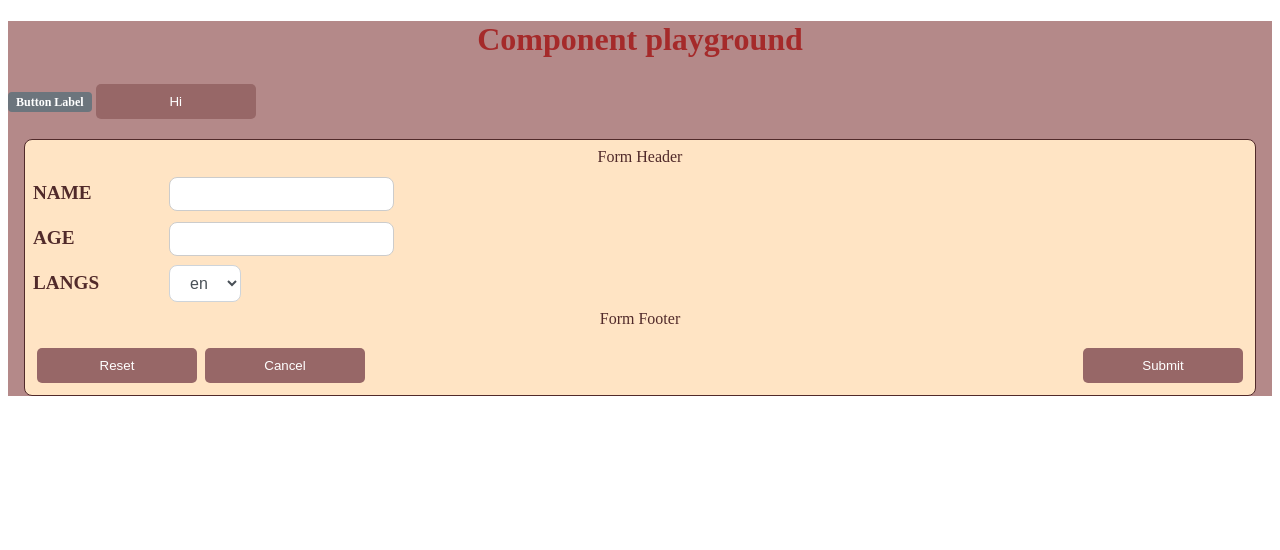
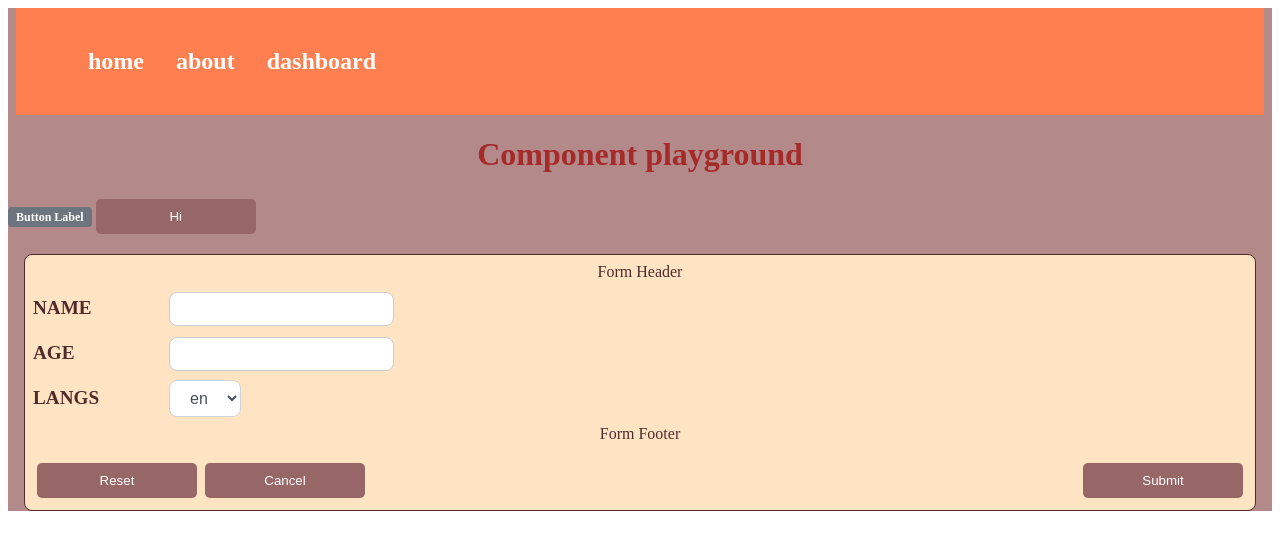
Before and after one commit to petarnenov/react-parcel, a React (Vite) app: page / in a window 1280 px wide. Shown: the top 550 px of the page. Built offline with nearby package versions, Linux system fonts and the light colour scheme.

Commit message:
feat: wip navbar

```diff
--- a/src/App.tsx
+++ b/src/App.tsx
@@ -2,10 +2,14 @@ import React from 'react'
 import { Button, Form, Label } from './components'
 
 import classes from './App.module.scss'
+import Navbar from './components/templates/Navbar/Navbar'
 
 function App() {
   return (
     <div className={classes.app}>
+      <Navbar
+        tabs={{ home: '/home', about: '/about', dashboard: '/dashboard' }}
+      />
       <h1>Component playground</h1>
       <Label>Button Label</Label>
       <Button cssClass={classes.button}>Hi</Button>
--- /dev/null
+++ b/src/components/templates/Navbar/Navbar.module.scss
@@ -0,0 +1,23 @@
+.navbar {
+    background-color: coral;
+    padding: 1rem;
+    display: flex;
+    justify-content: space-between;
+    align-items: center;
+    color: white;
+    font-size: 1.5rem;
+    font-weight: 600;
+    position: sticky;
+    top: 0;
+    z-index: 10;
+    margin: 0.5rem;
+
+    & ul {
+        display: flex;
+        list-style: none;
+
+        & li {
+            margin: 0 1rem;
+        }
+    }
+}
--- /dev/null
+++ b/src/components/templates/Navbar/Navbar.tsx
@@ -0,0 +1,21 @@
+import React from 'react'
+
+import classes from './Navbar.module.scss'
+
+type NavbarProps = {
+  tabs: {
+    [key: string]: string
+  }
+}
+
+const Navbar = ({ tabs }: NavbarProps) => (
+  <nav className={classes.navbar}>
+    <ul>
+      {Object.keys(tabs).map((key) => (
+        <li key={key}>{key}</li>
+      ))}
+    </ul>
+  </nav>
+)
+
+export default Navbar
```
